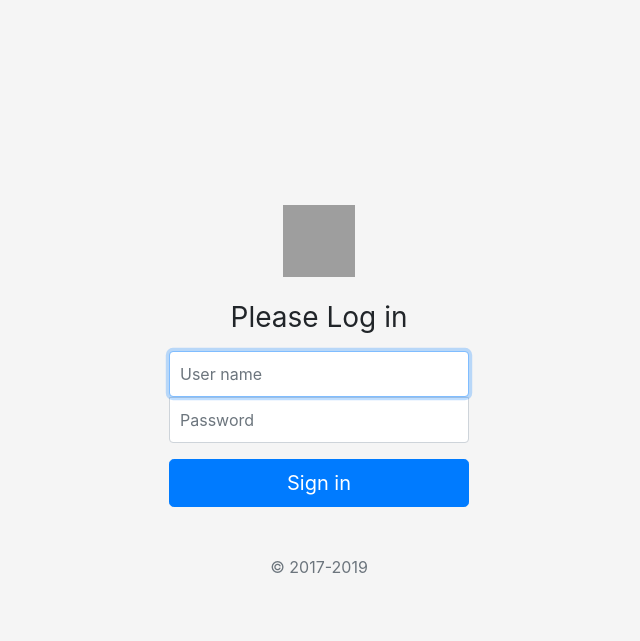
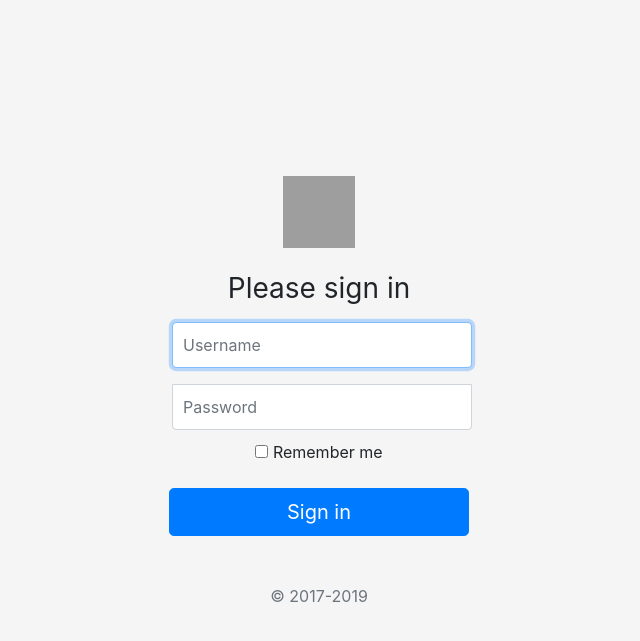
Before and after one commit to singhania0601/basic_login_page_django, a Django app: page /login in a window 1280 px wide. Shown: the top 641 px of the page, without its empty margins (321-961 px from the left). Run offline with Django 3.2, Linux system fonts and the light colour scheme; some libraries are stand-ins or nearby versions; grey boxes are pictures that could not be loaded.

Commit message:
Add files via upload

```diff
--- a/home/urls.py
+++ b/home/urls.py
@@ -1,6 +1,7 @@
 from django.contrib import admin
 from django.urls import path,include
 from home import views
+
 urlpatterns = [
 
     path('',views.index,name="home"),
--- a/home/views.py
+++ b/home/views.py
@@ -5,16 +5,17 @@ from django.contrib.auth import authenticate,logout,login
 # Create your views here.
 
 def index(request):
+    print(request.user)
     if request.user.is_anonymous:
         return redirect("/login")
-    return render(request,'/index.html')
+    return render(request,'index.html')
 
 def loginUser(request):
-    if request.method == "POST":
-        u = request.POST.get('u')
-        p = request.POST.get('p')
-        print(u,p)
-        user = authenticate(request,username=u, password=p)
+    if request.method=="POST":
+        username = request.POST.get('username','')
+        password = request.POST.get('password','')
+        print(username,password)
+        user = authenticate(request,username=username, password=password)
 
         if user is not None:
             login(request,user)
--- a/login/settings.py
+++ b/login/settings.py
@@ -25,7 +25,7 @@ SECRET_KEY = 'django-insecure-2uw861_wjhf285lu0as5^*lkqed-tv5zp+cebyq_7oy1(b!53&
 # SECURITY WARNING: don't run with debug turned on in production!
 DEBUG = True
 
-ALLOWED_HOSTS = []
+ALLOWED_HOSTS = ['127.0.0.1']
 
 
 # Application definition
--- a/login/urls.py
+++ b/login/urls.py
@@ -14,7 +14,7 @@ Including another URLconf
     2. Add a URL to urlpatterns:  path('blog/', include('blog.urls'))
 """
 from django.contrib import admin
-from django.urls import path,include
+from django.urls import path, include
 
 urlpatterns = [
     path('admin/', admin.site.urls),
--- a/templates/index.html
+++ b/templates/index.html
@@ -10,6 +10,6 @@
      <body>
         <h1> you are logged in </h1>
         welcome {{request.user}}
-        <a href = "\logout"> Logout </a>
+        <a href = "/logout"> Logout </a>
   </body>
 </html>
--- a/templates/login.html
+++ b/templates/login.html
@@ -1,12 +1,15 @@
 <!doctype html>
 <html lang="en">
+
 <head>
     <!-- Required meta tags -->
     <meta charset="utf-8">
     <meta name="viewport" content="width=device-width, initial-scale=1, shrink-to-fit=no">
 
     <!-- Bootstrap CSS -->
-    <link rel="stylesheet" href="https://cdn.jsdelivr.net/npm/bootstrap@4.3.1/dist/css/bootstrap.min.css" integrity="sha384-ggOyR0iXCbMQv3Xipma34MD+dH/1fQ784/j6cY/iJTQUOhcWr7x9JvoRxT2MZw1T" crossorigin="anonymous">
+    <link rel="stylesheet" href="https://stackpath.bootstrapcdn.com/bootstrap/4.4.1/css/bootstrap.min.css"
+        integrity="sha384-Vkoo8x4CGsO3+Hhxv8T/Q5PaXtkKtu6ug5TOeNV6gBiFeWPGFN9MuhOf23Q9Ifjh" crossorigin="anonymous">
+
 
     <style>
         html,
@@ -30,29 +33,36 @@ body {
             padding: 15px;
             margin: auto;
         }
+
         .form-signin .checkbox {
             font-weight: 400;
         }
+
         .form-signin .form-control {
+            margin: 16px 3px;
             position: relative;
             box-sizing: border-box;
             height: auto;
             padding: 10px;
             font-size: 16px;
         }
+
         .form-signin .form-control:focus {
             z-index: 2;
         }
+
         .form-signin input[type="email"] {
             margin-bottom: -1px;
             border-bottom-right-radius: 0;
             border-bottom-left-radius: 0;
         }
+
         .form-signin input[type="password"] {
             margin-bottom: 10px;
             border-top-left-radius: 0;
             border-top-right-radius: 0;
         }
+
         .bd-placeholder-img {
             font-size: 1.125rem;
             text-anchor: middle;
@@ -68,21 +78,28 @@ body {
             }
         }
     </style>
+    <!-- Custom styles for this template -->
+    <link href="signin.css" rel="stylesheet">
 </head>
+
 <body class="text-center">
-      <form class="form-signin" method ="post" action = "/">
+    <form class="form-signin" method="post" action="/login">
         {% csrf_token %}
-    <img class="mb-4" src="/docs/4.3/assets/brand/bootstrap-solid.svg" alt="" width="72" height="72">
-    <h1 class="h3 mb-3 font-weight-normal">Please Log in</h1>
-    <label for="inputEmail" class="sr-only">Email address</label>
-    <input type="text" id="inputEmail" class="form-control"  name = "u" placeholder="User name" required autofocus>
+        <img class="mb-4" src="/docs/4.4/assets/brand/bootstrap-solid.svg" alt="" width="72" height="72">
+        <h1 class="h3 mb-3 font-weight-normal">Please sign in</h1>
+        <label for="inputEmail" class="sr-only">Username</label>
+        <input type="text" id="inputEmail" name="username" class="form-control" placeholder="Username" required
+            autofocus>
         <label for="inputPassword" class="sr-only">Password</label>
-    <input type="password" id="inputPassword" class="form-control"  name = "p" placeholder="Password" required>
+        <input type="password" id="inputPassword" name="password" class="form-control" placeholder="Password" required>
         <div class="checkbox mb-3">
-
+            <label>
+                <input type="checkbox" value="remember-me"> Remember me
+            </label>
         </div>
         <button class="btn btn-lg btn-primary btn-block" type="submit">Sign in</button>
         <p class="mt-5 mb-3 text-muted">&copy; 2017-2019</p>
     </form>
 </body>
+
 </html>
```
Also changed, not shown: db.sqlite3. Lines whose indentation alone changed are shown as unchanged.
